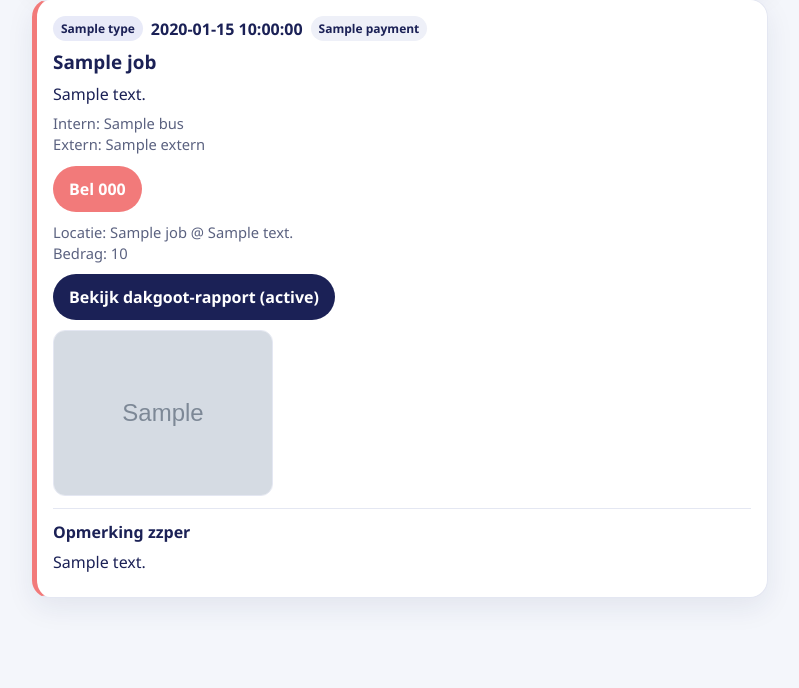
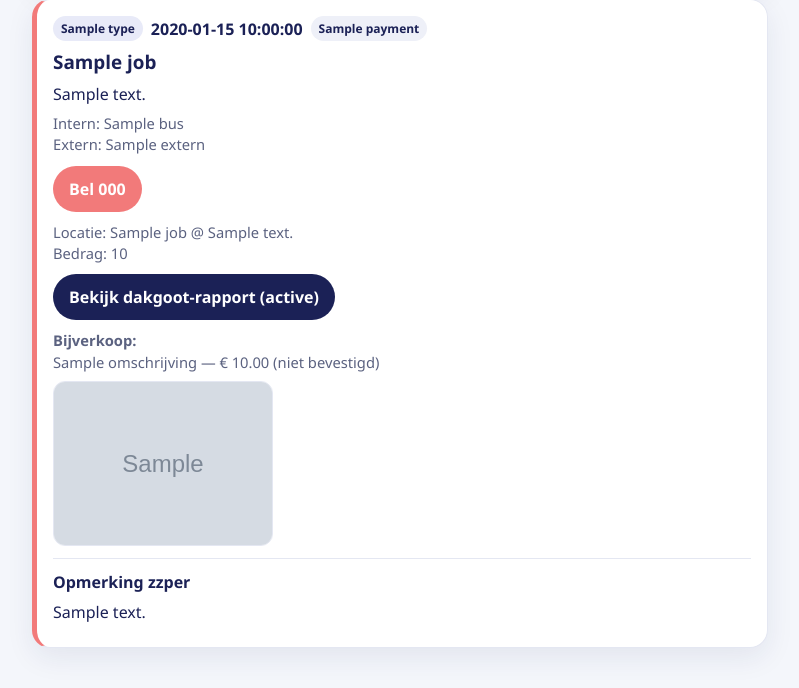
Before and after one commit to Kymmo2204/busportaal, a Flask app: template templates/admin_zzper.html in a window 1280 px wide. Shown: the part 291-979 px from the top of the page, without its empty margins (240-1039 px from the left). Before the commit the page ends 894 px from the top, so only its background shows below. Run offline with Flask 3, Linux system fonts and the light colour scheme; data comes from the database, SQL or seed files in the repository; the template is opened without the code that fills it: most values are stand-ins (such as "Sample title", 1, 10 or a date in 2020); grey boxes marked "Sample" are stand-in pictures; data that the repository does not hold is empty.

Commit message:
Add bijverkoop section to admin zzper template
Added display for 'bijverkoop' items with descriptions and amounts.

```diff
--- a/templates/admin_zzper.html
+++ b/templates/admin_zzper.html
@@ -33,6 +33,14 @@
   {% else %}
     <p class="small muted">Nog geen dakgoot-rapport ingevuld.</p>
   {% endif %}
+  {% if j.bijverkoop %}
+    <div class="small" style="margin-top:8px">
+      <strong>Bijverkoop:</strong>
+      {% for b in j.bijverkoop %}
+        <div>{{ b.omschrijving }} — € {{ "%.2f"|format(b.bedrag) }} {% if b.confirmed %}✓{% else %}(niet bevestigd){% endif %}</div>
+      {% endfor %}
+    </div>
+  {% endif %}
   {% if j.photos %}
     <div class="photos">
       {% for p in j.photos %}
```
